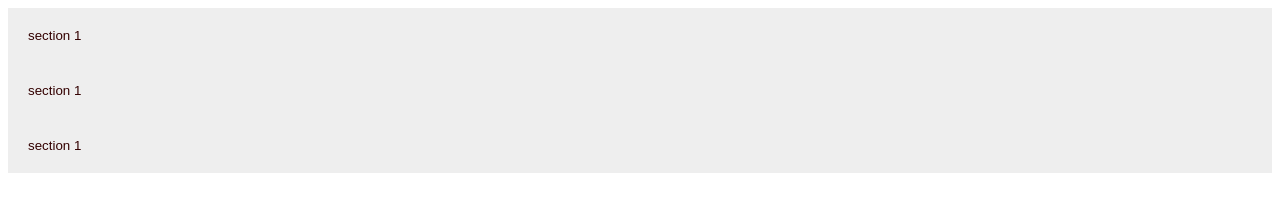
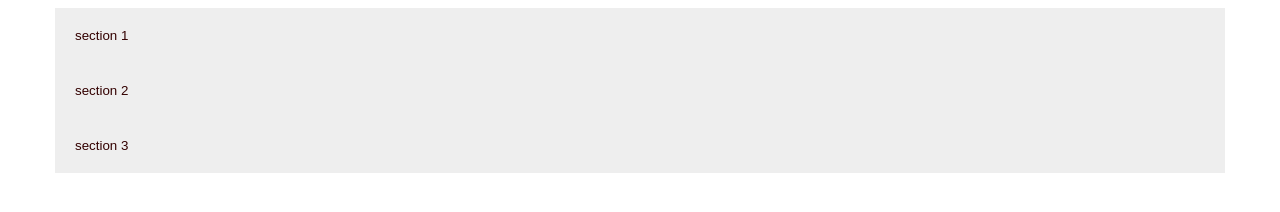
Before and after one commit to kazikamrulislam/accordion, a plain HTML site: page index.html in a window 1280 px wide. Drawn offline with Linux system fonts and the light colour scheme.

Commit message:
new update

```diff
--- a/css/style.css
+++ b/css/style.css
@@ -1,3 +1,9 @@
+.container{
+    max-width: 1170px;
+    padding: 0 15px;
+    margin: 0 auto;
+
+}
 .accordion{
     background-color: #eeeeee;
     color: #330000;
@@ -13,6 +19,10 @@
 .active, .accordion:hover {
     background-color: #fafafa;
 }
+
+.active, p{
+    text-align: justify;
+}
 .txt {
     padding: 0 18px;
     display: none;
--- a/index.html
+++ b/index.html
@@ -8,6 +8,7 @@
 </head>
 <body>
 
+    <div class="container">
         <button class="accordion">section 1</button>
         <div class="txt">
             <p>
@@ -21,7 +22,7 @@
             </p>
         </div>
 
-    <button class="accordion">section 1</button>
+        <button class="accordion">section 2</button>
         <div class="txt">
             <p>
             Lorem ipsum dolor sit amet, consectetur adipiscing elit. Duis
@@ -34,7 +35,7 @@
             </p>
         </div>
 
-    <button class="accordion">section 1</button>
+        <button class="accordion">section 3</button>
         <div class="txt">
             <p>
             Lorem ipsum dolor sit amet, consectetur adipiscing elit. Duis
@@ -47,6 +48,7 @@
             </p>
         </div>
 
+    </div>
     <script type="text/javascript" src="./js/main.js"></script>
 
 </body>
--- a/js/main.js
+++ b/js/main.js
@@ -13,5 +13,11 @@ for(i = 0; i < acc.length; i++ ) {
         txt.style.display = "block";
         }
 
+    /*if (txt.style.maxHeight) {
+        txt.style.maxHeight = null;
+    } else {
+        txt.style.maxHeight = txt.scrollHeight + "px";
+    }*/
+
     });
 }
```
Lines whose indentation alone changed are shown as unchanged.
